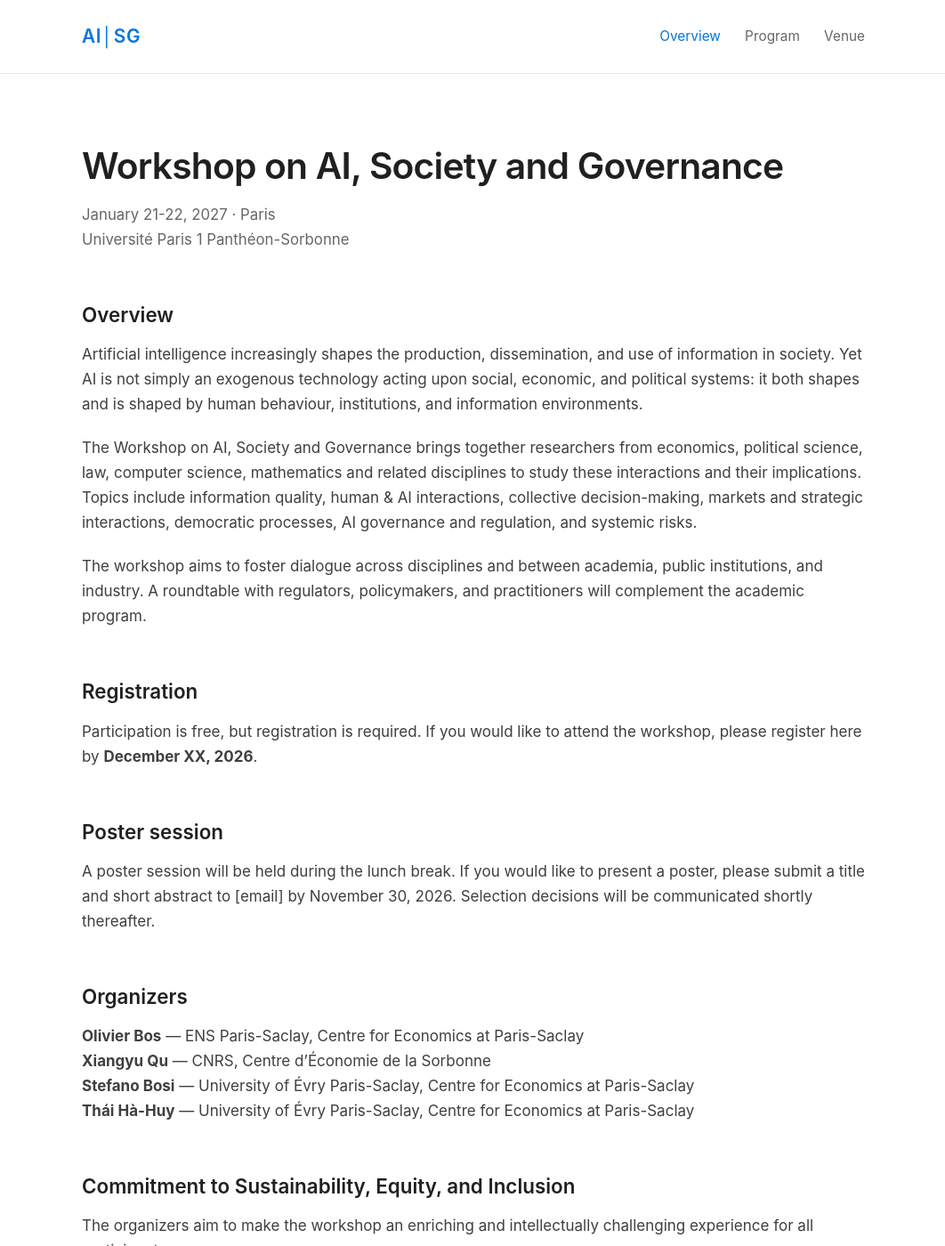
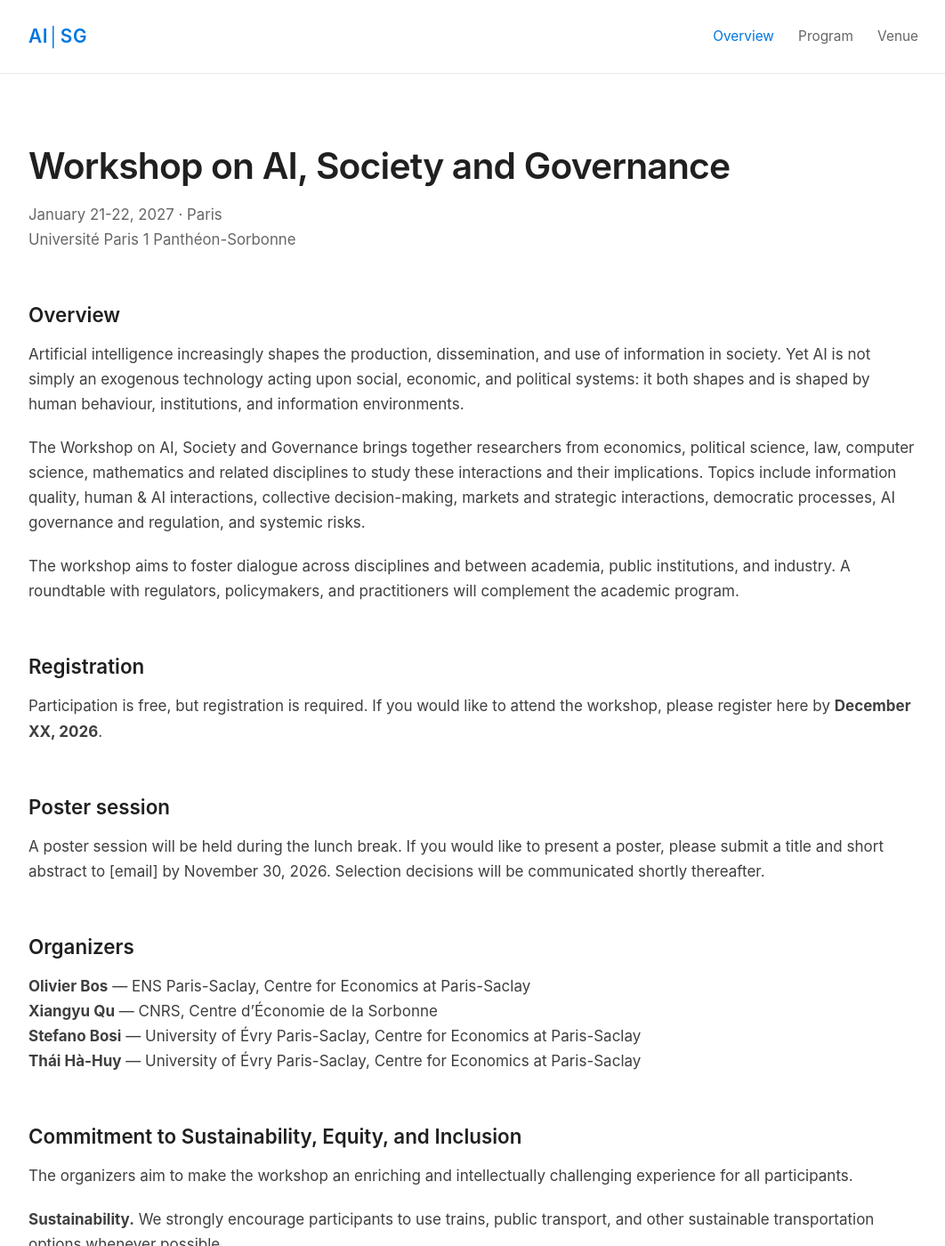
Before and after one commit to ai-society-governance/ai-society-governance.github.io, a Jekyll site: the page built from index.md, in a window 1280 px wide and 1400 px high. Shown: the whole window at 89% size, without its empty margins (108-1170 px from the left). Built offline with Jekyll 4.4.1, drawn with Linux system fonts in a browser that asks for light colours; our own code applies the rules of GitHub Pages for plain Markdown files.

Commit message:
Increase max-width to 1000px in style.css

```diff
--- a/assets/css/style.css
+++ b/assets/css/style.css
@@ -4,7 +4,7 @@
   --muted: #666;
   --border: #e8e8e8;
   --accent: #0076df;
-  --max-width: 880px;
+  --max-width: 1000px;
 }
 
 
```
